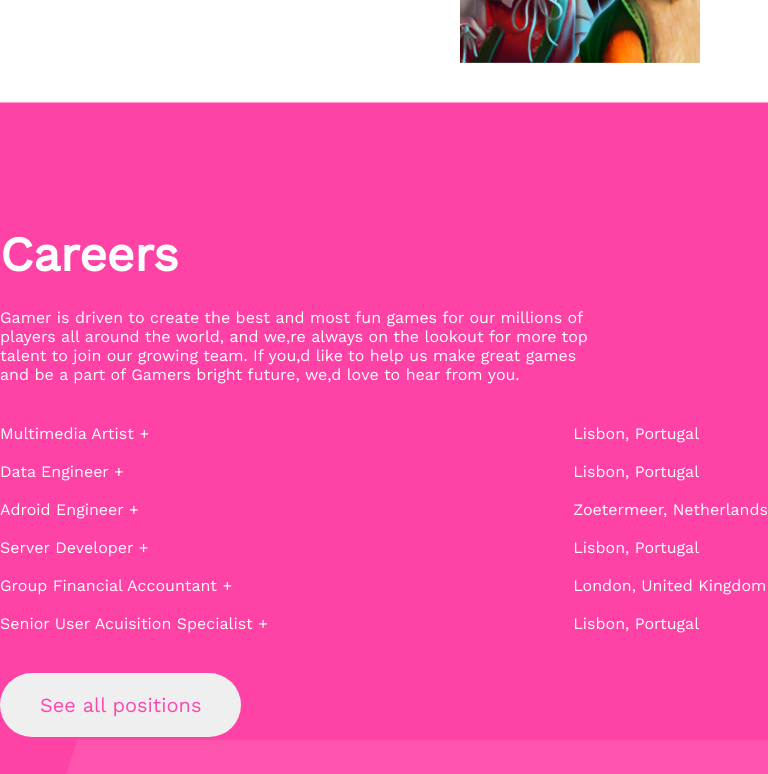
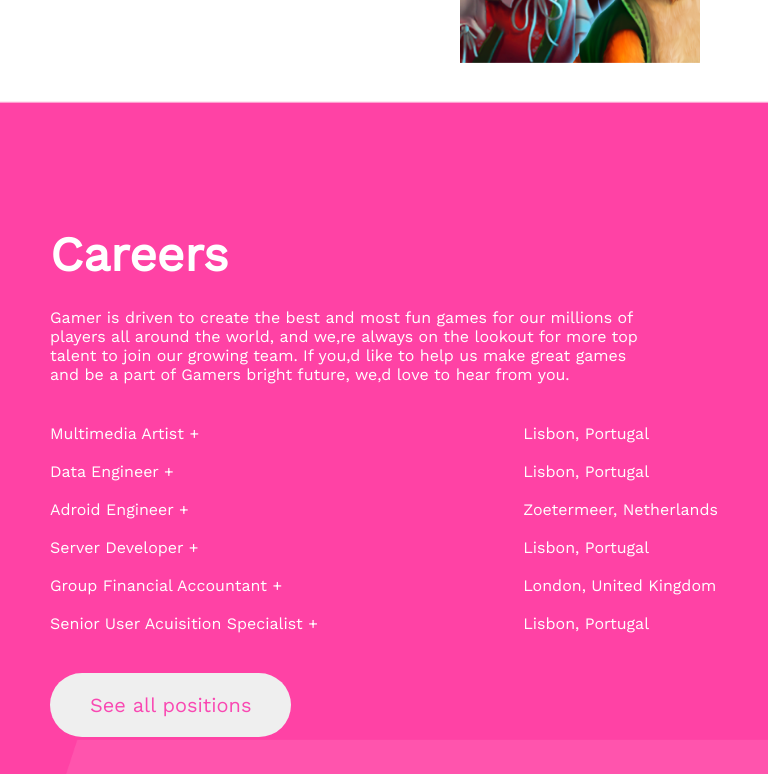
Before and after one commit to SHOJOL-ISLAM-77/B8A2-Gamer-Zone-main, a plain HTML site: page index.html in a window 768 px wide. Shown: the part 5543-6317 px from the top of the page. Drawn offline with nearby package versions, Linux system fonts and the light colour scheme.

Commit message:
finish push

```diff
--- a/style.css
+++ b/style.css
@@ -566,13 +566,10 @@ footer > p{
         background-position: bottom ,top ;
         background-size: contain , cover ;
         color: #fff;
-        padding: 100px 0 625px 0;
+        padding: 100px 50px 625px 50px;
     }
     .careers_flex{
-        padding: 40px 0;
-        display: flex;
         justify-content: space-between;
-        align-items: center;
         width: 100%;
     }
     .careers h2{
```
